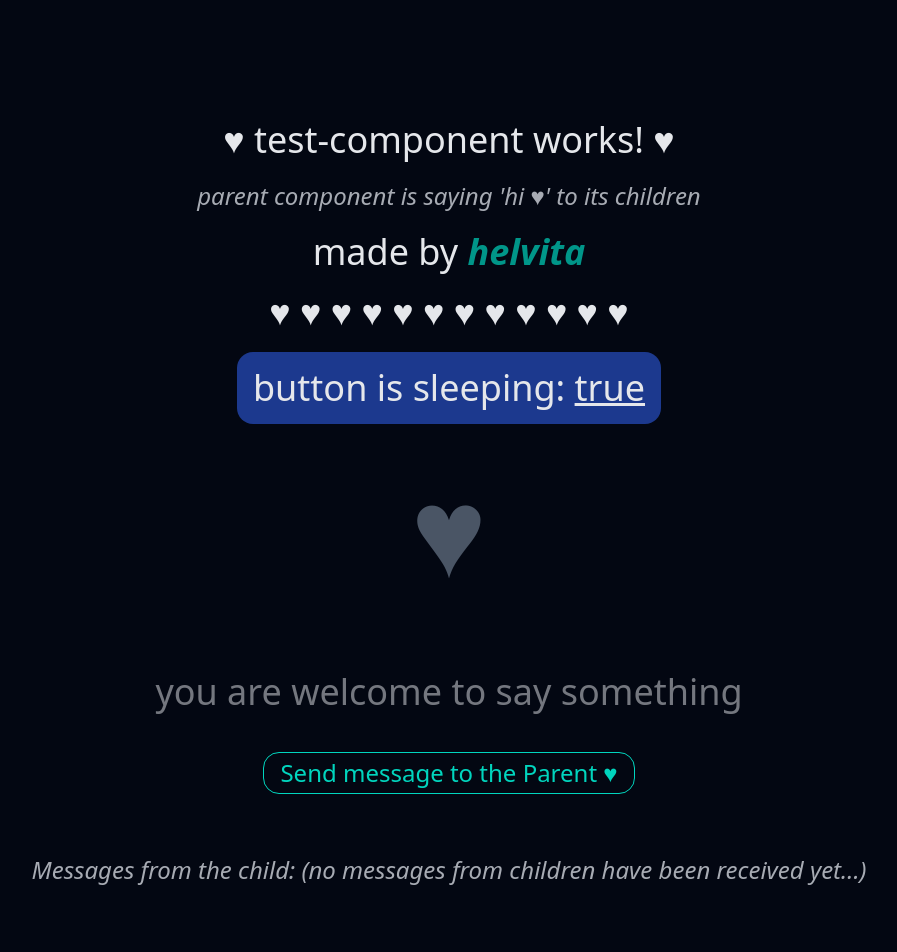
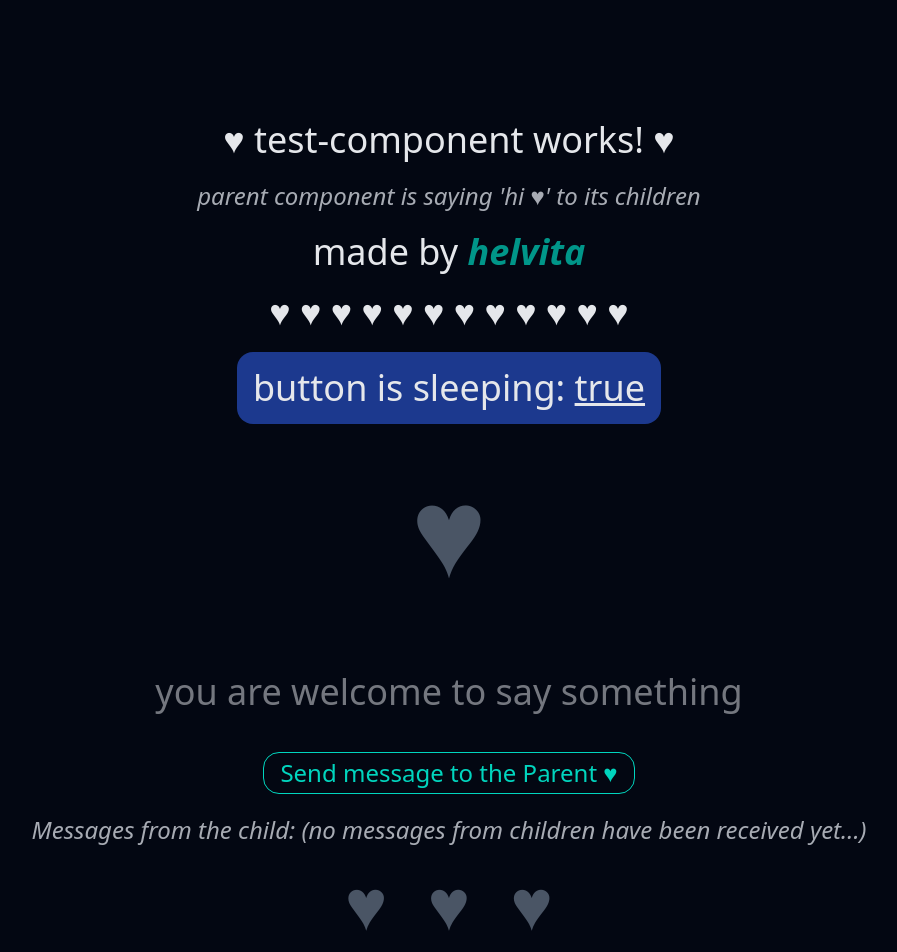
Before and after one commit to hellvita/angular-first-project, an Angular app: page / in a window 1280 px wide. Shown: the top 952 px of the page, without its empty margins (191-1088 px from the left). Built offline with nearby package versions, Linux system fonts and the light colour scheme.

Commit message:
add custom directive

```diff
--- a/src/app/app.html
+++ b/src/app/app.html
@@ -1,8 +1,9 @@
-<div class="flex flex-col justify-center items-center gap-5 p-20">
-  <app-test-component
-    [messageFromParent]="parentMessage"
-    (dataEmitter)="receiveDataFromChild($event)"
-  ></app-test-component>
-
-  <p class="text-gray-300/80 italic text-2xl">Messages from the child: {{ messageFromChildren }}</p>
-</div>
+<app-test-component
+  [messageFromParent]="parentMessage"
+  (dataEmitter)="receiveDataFromChild($event)"
+  class="flex flex-col justify-center items-center gap-5 p-20"
+>
+  <p class="text-gray-300/80 italic text-2xl">
+    Messages from the child: {{ messageFromChildren }}
+  </p></app-test-component
+>
--- a/src/app/components/test-component/test-component.html
+++ b/src/app/components/test-component/test-component.html
@@ -38,4 +38,14 @@
   >
     Send message to the Parent ♥
   </button>
+
+  <ng-content></ng-content>
+
+  <div class="flex items-center gap-10 text-7xl text-gray-600 cursor-default">
+    <p appHighlight class="transition-all duration-300">♥</p>
+    <p appHighlight highlightColor="oklch(50% 0.134 242.749)" class="transition-all duration-300">
+      ♥
+    </p>
+    <p appHighlight class="transition-all duration-300">♥</p>
+  </div>
 </section>
--- a/src/app/components/test-component/test-component.ts
+++ b/src/app/components/test-component/test-component.ts
@@ -1,10 +1,11 @@
 import { CommonModule } from '@angular/common';
 import { Component, Input, Output, EventEmitter } from '@angular/core';
 import { FormsModule } from '@angular/forms';
+import { Highlight } from '../../directives/highlight';
 
 @Component({
   selector: 'app-test-component',
-  imports: [CommonModule, FormsModule],
+  imports: [CommonModule, FormsModule, Highlight],
   templateUrl: './test-component.html',
   styleUrl: './test-component.css',
 })
--- /dev/null
+++ b/src/app/constants/colors.ts
@@ -0,0 +1,3 @@
+const colors = { green: 'oklch(60% 0.118 184.704)' };
+
+export const DEFAULT_HIGHLIGHT_COLOR: string = colors.green;
--- /dev/null
+++ b/src/app/directives/highlight.ts
@@ -0,0 +1,24 @@
+import { Directive, ElementRef, HostListener, Input } from '@angular/core';
+import { DEFAULT_HIGHLIGHT_COLOR } from '../constants/colors';
+
+@Directive({
+  selector: '[appHighlight]',
+})
+export class Highlight {
+  @Input() highlightColor: string = DEFAULT_HIGHLIGHT_COLOR;
+
+  constructor(private el: ElementRef) {}
+
+  @HostListener('mouseenter') onMouseEnter() {
+    this.highlight(this.highlightColor);
+  }
+
+  @HostListener('mouseleave') onMouseLeave() {
+    this.highlight(null);
+  }
+
+  private highlight(color: string | null) {
+    this.el.nativeElement.style.scale = color ? 1.2 : null;
+    this.el.nativeElement.style.color = color;
+  }
+}
```
Also changed, not shown: 1 other file (tests, documents, lock files or other folders).
